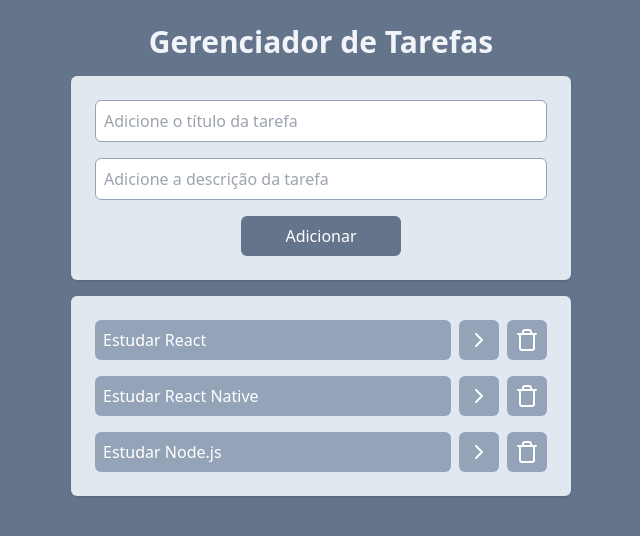
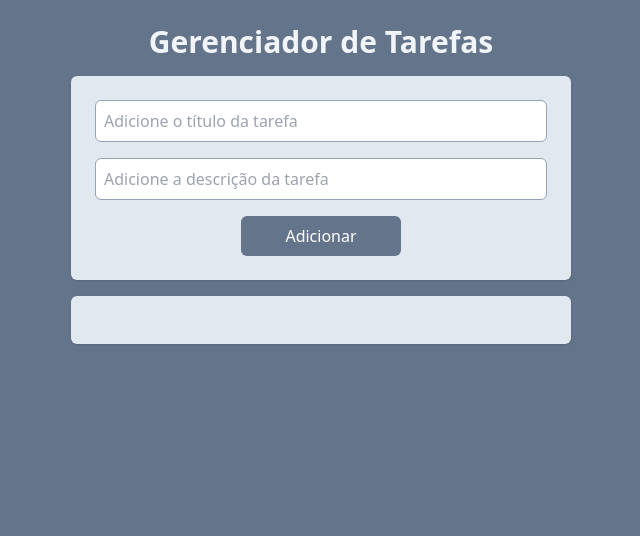
Before and after one commit to VictorMorais-code/Projeto1, a React (Vite) app: page / in a window 1280 px wide. Shown: the top 536 px of the page, without its empty margins (319-959 px from the left). Built offline with nearby package versions, Linux system fonts and the light colour scheme.

Commit message:
Parte final
Adicionei alguns elementos na pag TaskPage e incluí o localstorage no App.jsx

```diff
--- a/src/App.jsx
+++ b/src/App.jsx
@@ -1,31 +1,18 @@
-import { useState } from "react";
+import { useState, useEffect } from "react";
 import AddTask from "./components/AddTask";
 import Tasks from "./components/Tasks";
 
 function App() {
-  const [tasks, setTasks] = useState([
-    {
-      id: 1,
-      title: "Estudar React",
-      day: "2021-09-01",
-      isComplited: false,
-      description: "Estudar React para melhorar minhas habilidades",
-    },
-    {
-      id: 2,
-      title: "Estudar React Native",
-      day: "2021-09-02",
-      isComplited: false,
-      description: "Estudar React Native para melhorar minhas habilidades",
-    },
-    {
-      id: 3,
-      title: "Estudar Node.js",
-      day: "2021-09-03",
-      isComplited: false,
-      description: "Estudar Node.js para melhorar minhas habilidades",
-    },
-  ]);
+  const [tasks, setTasks] = useState([]);
+
+  useEffect(() => {
+    const storedTasks = JSON.parse(localStorage.getItem("tasks")) || [];
+    setTasks(storedTasks);
+  }, []);
+
+  useEffect(() => {
+    localStorage.setItem("tasks", JSON.stringify(tasks));
+  }, [tasks]);
 
   function onTaskClick(taskId) {
     const newTasks = tasks.map((task) => {
--- a/src/components/AddTask.jsx
+++ b/src/components/AddTask.jsx
@@ -23,7 +23,7 @@ function AddTask({ addTask }) {
         onClick={() =>
           title.trim() === "" || description.trim() === ""
             ? alert("Por favor, preencha todos os campos")
-            : addTask(title, description) && (setTitle(""), setDescription(""))
+            : (addTask(title, description), setTitle(""), setDescription(""))
         }
         className="w-40 justify-center bg-slate-500 text-white p-2 rounded-md"
       >
--- a/src/pages/TaskPage.jsx
+++ b/src/pages/TaskPage.jsx
@@ -1,13 +1,31 @@
-import { useSearchParams } from "react-router-dom";
+import { ChevronLeft } from "lucide-react";
+import { useNavigate, useSearchParams } from "react-router-dom";
 
 function TaskPage() {
+  const navigate = useNavigate();
   const [searchParams] = useSearchParams();
   const title = searchParams.get("title");
   const description = searchParams.get("description");
+
   return (
-    <div className="h-screen w-screen bg-slate-500 p-6">
-      <h1>{title}</h1>
-      <p>{description}</p>
+    <div className="h-screen w-screen bg-slate-500 p-6 space-y-4">
+      <div>
+        <h1 className="text-slate-100 text-3xl font-bold text-center">
+          Detalhes da Tarefa
+        </h1>
+      </div>
+
+      <button
+        className="bg-slate-600 text-white p-2 rounded-md"
+        onClick={() => navigate(-1)}
+      >
+        <ChevronLeft />
+      </button>
+
+      <div className="bg-slate-400 p-4 rounded-md shadow ">
+        <h1 className="text-xl text-white font-bold">{title}</h1>
+        <p className="text-white">{description}</p>
+      </div>
     </div>
   );
 }
```
